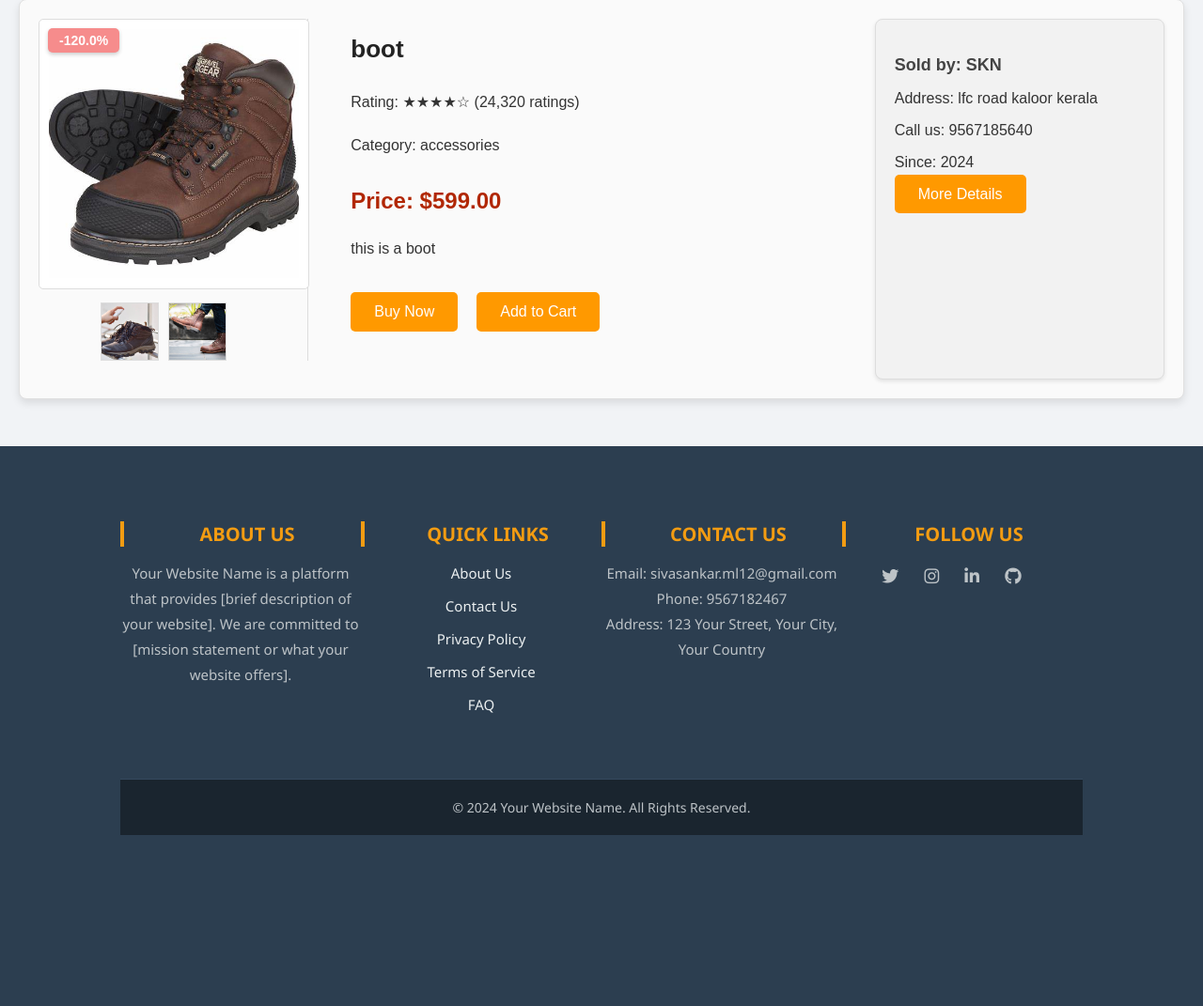
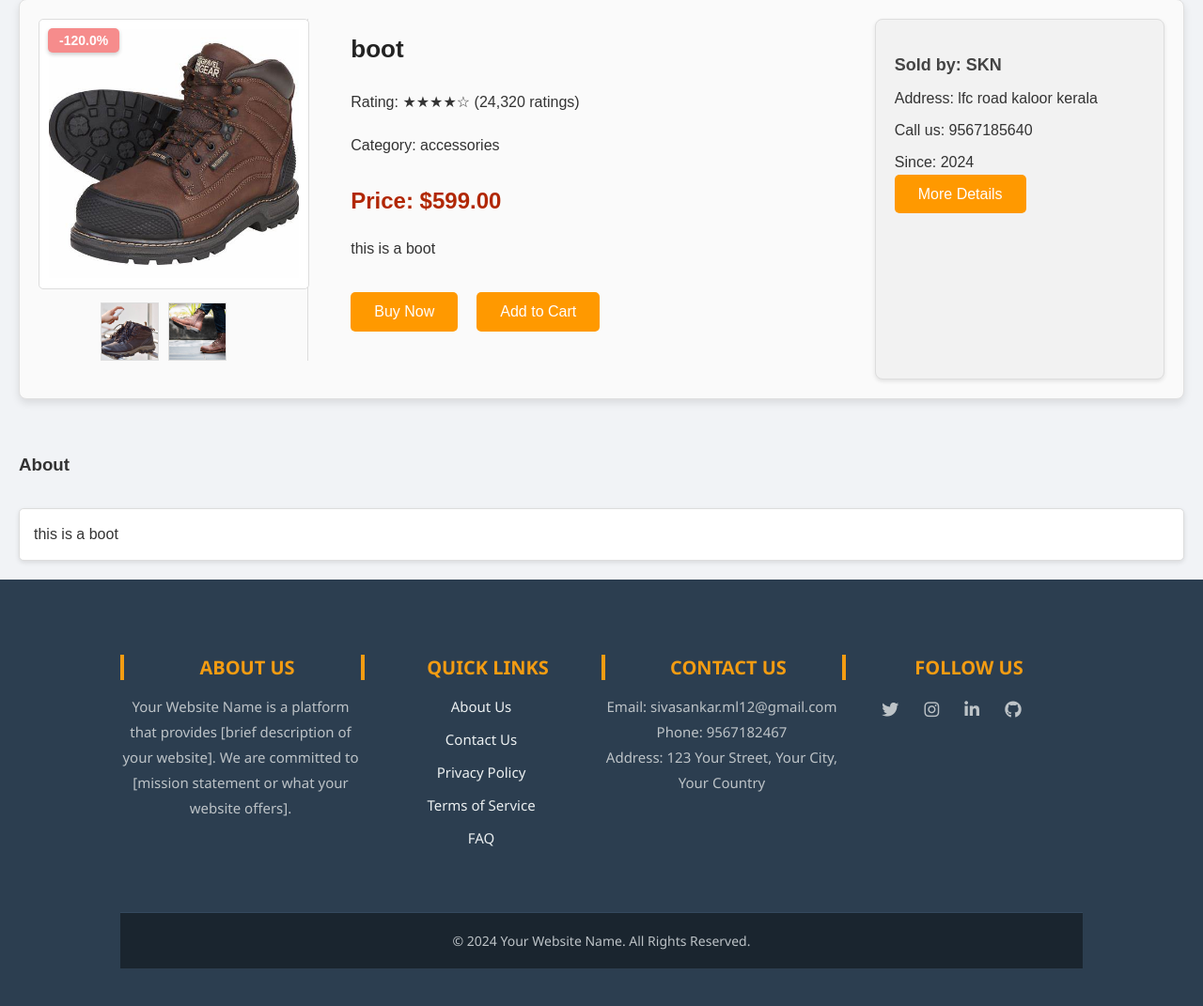
Before and after one commit to SIVASANKAR-ML/ECOM-web, a Django app: a page that uses ecom/templates/product_detail_view.html in a window 1280 px wide. Shown: the part 91-1162 px from the top of the page at 94% size. Before the commit the page ends 980 px from the top, so only its background shows below. Run offline with Django 5.2, Linux system fonts and the light colour scheme; data comes from the database, SQL or seed files in the repository; both versions use the stored data as it was after the commit.

Commit message:
added-about-section

```diff
--- a/ecom/static/css/style.css
+++ b/ecom/static/css/style.css
@@ -849,6 +849,39 @@ footer {
     border: 2px solid #000; /* Change border color on hover */
 
 }
+.about-detail {
+    display: flex;
+    flex-direction: column;
+    border: 1px solid #ddd;
+    padding: 20px;
+    margin: 20px 0;
+    background-color: #f9f9f9;
+    border-radius: 8px;
+}
+
+.about--details {
+    display: flex;
+    flex-direction: column;
+    margin-top: 10px;
+}
+
+.custom-product-about {
+    font-size: 16px;
+    line-height: 1.5;
+    color: #333;
+    background-color: #fff;
+    padding: 15px;
+    border-radius: 5px;
+    box-shadow: 0 2px 5px rgba(0, 0, 0, 0.1);
+    border: 1px solid #ddd;
+    margin-bottom: 10px;
+}
+
+.about--details p:last-child {
+    margin-bottom: 0;
+}
+
+
 
 
 
--- a/ecom/templates/product_detail_view.html
+++ b/ecom/templates/product_detail_view.html
@@ -23,7 +23,7 @@
             <p class="custom-product-rating">Rating: ★★★★☆ (24,320 ratings)</p>
             <p class="custom-product-category">Category: {{ products.category }}</p>
             <p class="custom-product-price">Price: ${{ products.price }}</p>
-            <p class="custom-product-description">{{ products.description }}</p>
+            <p class="custom-product-description">{{ products.description|truncatechars:160 }}</p>
 
             <!-- Buy Button Section -->
             <div class="custom-buy-now-section">
@@ -40,6 +40,12 @@
             <p>Since: {{ vender.date|date:'Y' }}</p>
             <a href="{% url 'index:vender_detail_view' vender.vid %}" class="custom-btn-vendor-details">More Details</a>
         </div>
+        </div class='about-detail'>
+            <div class='about--details'>
+                <h3>About</h3>
+                <p class="custom-product-about">{{ products.description }}</p>
+            </div>
+        </div>
     </div>
 </div>
 
```
Also changed, not shown: ecom/db.sqlite3, ecom/media/product-images/banana1.jpg (added).
